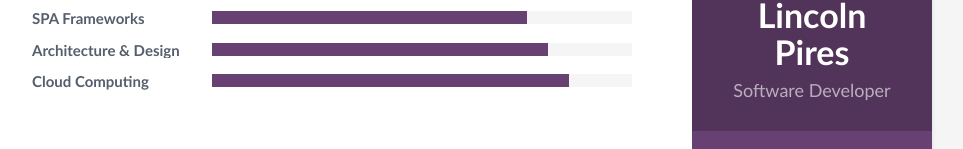
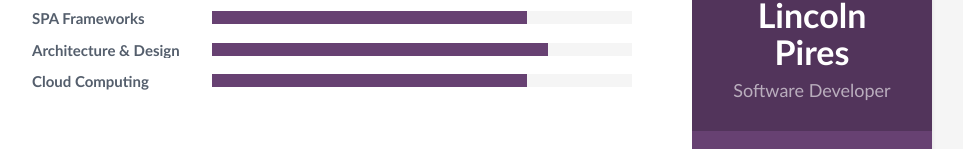
Before and after one commit to lincolnpires/lincolnpires.github.io, a plain HTML site: page index.html in a window 1280 px wide. Shown: the part 259-408 px from the top of the page, without its empty margins (188-1151 px from the left). Drawn offline with nearby package versions, Linux system fonts and the light colour scheme.

Commit message:
update cloud skill level

```diff
--- a/index.html
+++ b/index.html
@@ -139,7 +139,7 @@
           <div class="item">
             <h3 class="level-title">Cloud Computing</h3>
             <div class="level-bar">
-              <div class="level-bar-inner" data-level="85%">
+              <div class="level-bar-inner" data-level="75%">
               </div>
             </div>
           </div>
```
